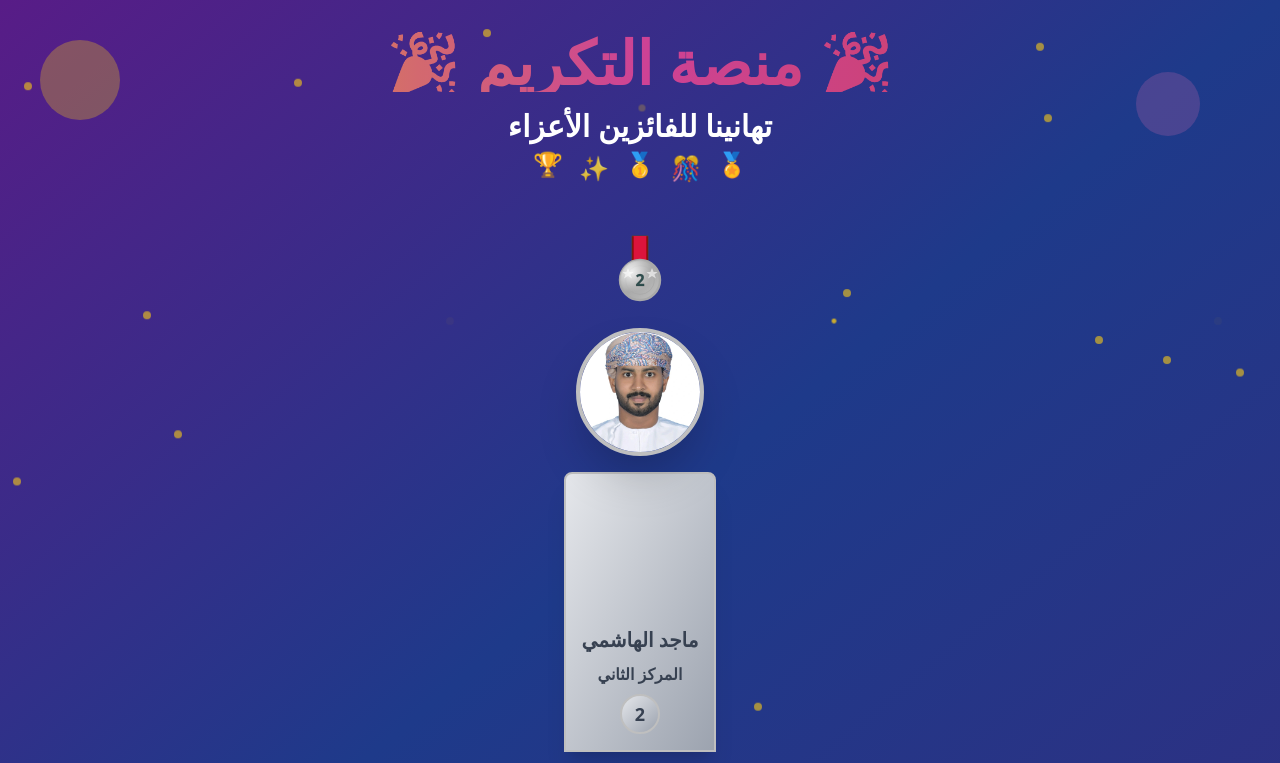
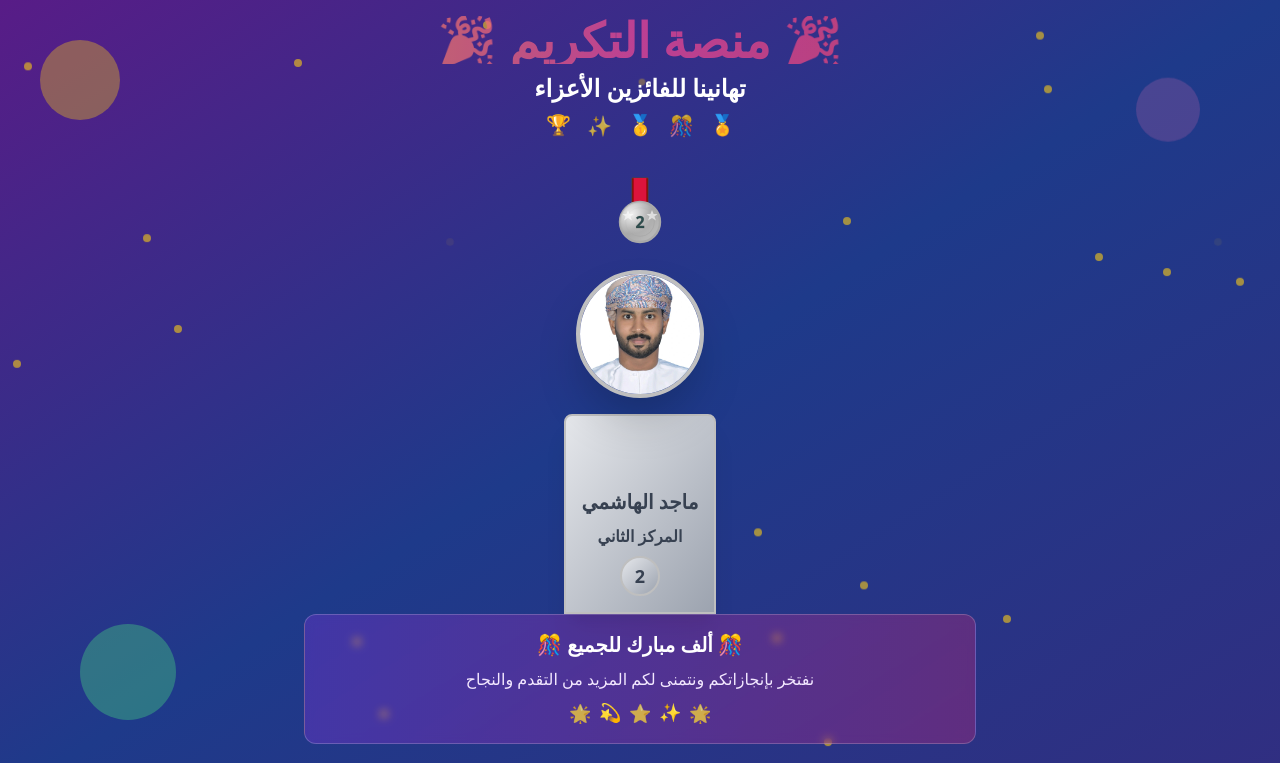
Before and after one commit to ICV-OM/takreem-al-fawzeen-platform, a React (Vite) app: page / in a window 1280 px wide. Shown: the top 763 px of the page. Built offline with nearby package versions, Linux system fonts and the light colour scheme.

Commit message:
Fix: Fullscreen content display
Ensure full content visibility in fullscreen mode by addressing scrollbar issues.

```diff
--- a/src/pages/Index.tsx
+++ b/src/pages/Index.tsx
@@ -1,4 +1,3 @@
-
 import React, { useState, useEffect } from 'react';
 import PodiumStep from '../components/PodiumStep';
 
@@ -8,32 +7,32 @@ const Index = () => {
       position: 2,
       name: "ماجد الهاشمي",
       imageSrc: "/lovable-uploads/beb1a6e7-9482-4d58-b0ca-a914a6736567.png",
-      height: "280px"
+      height: "200px"
     },
     {
       position: 1,
       name: "عمار الهاشمي",
       imageSrc: "/lovable-uploads/a21bba29-a454-4c5e-8f58-6db3213dce05.png",
-      height: "320px"
+      height: "240px"
     },
     {
       position: 3,
       name: "أحمد الكاسبي",
       imageSrc: "/lovable-uploads/ab7a64bf-787c-4536-b086-883ce292d4fb.png",
-      height: "240px"
+      height: "180px"
     },
     {
       position: 4,
       name: "إسراء",
       imageSrc: "/lovable-uploads/0d78814b-6fd4-420a-bb37-f463b1ed8e87.png",
-      height: "200px"
+      height: "160px"
     },
     {
       position: 5,
       name: "زينب",
       subtitle: "مركز التصوير الاحترافي",
       imageSrc: "/lovable-uploads/0d78814b-6fd4-420a-bb37-f463b1ed8e87.png",
-      height: "160px"
+      height: "140px"
     }
   ];
 
@@ -62,7 +61,7 @@ const Index = () => {
   };
 
   return (
-    <div className="min-h-screen bg-gradient-to-br from-purple-900 via-blue-900 to-indigo-900 relative overflow-hidden">
+    <div className="h-screen bg-gradient-to-br from-purple-900 via-blue-900 to-indigo-900 relative overflow-hidden flex flex-col">
       {/* Animated Background */}
       <div className="absolute inset-0">
         <div className="absolute top-10 left-10 w-20 h-20 bg-yellow-400 rounded-full opacity-20 animate-pulse"></div>
@@ -85,16 +84,16 @@ const Index = () => {
         ))}
       </div>
 
-      <div className="relative z-10 container mx-auto px-4 py-8">
+      <div className="relative z-10 container mx-auto px-4 flex flex-col h-full justify-between">
         {/* Header */}
-        <div className="text-center mb-12">
-          <h1 className="text-4xl md:text-6xl font-bold bg-gradient-to-r from-yellow-400 via-pink-500 to-red-500 bg-clip-text text-transparent mb-4 animate-pulse">
+        <div className="text-center pt-4">
+          <h1 className="text-3xl md:text-5xl font-bold bg-gradient-to-r from-yellow-400 via-pink-500 to-red-500 bg-clip-text text-transparent mb-2 animate-pulse">
             🎉 منصة التكريم 🎉
           </h1>
-          <h2 className="text-2xl md:text-3xl font-semibold text-white mb-2">
+          <h2 className="text-xl md:text-2xl font-semibold text-white mb-2">
             تهانينا للفائزين الأعزاء
           </h2>
-          <div className="flex justify-center items-center gap-4 text-yellow-400 text-2xl">
+          <div className="flex justify-center items-center gap-4 text-yellow-400 text-xl">
             <span className="animate-bounce">🏆</span>
             <span className="animate-pulse">✨</span>
             <span className="animate-bounce">🥇</span>
@@ -104,10 +103,10 @@ const Index = () => {
         </div>
 
         {/* Podium */}
-        <div className="flex justify-center items-end gap-4 md:gap-8 max-w-6xl mx-auto mb-8">
+        <div className="flex justify-center items-end gap-2 md:gap-4 max-w-6xl mx-auto flex-grow">
           {!isAnimationComplete ? (
             // عرض الفائز الحالي منفرداً مع تأثير الظهور
-            <div className="animate-fade-in">
+            <div className="animate-fade-in flex items-end h-full">
               {getCurrentWinner() && (
                 <PodiumStep
                   key={getCurrentWinner()!.position}
@@ -135,15 +134,17 @@ const Index = () => {
           )}
         </div>
 
+        {/* Bottom Section */}
+        <div className="pb-4">
           {/* Celebration Message */}
-        <div className="text-center bg-gradient-to-r from-purple-600/30 to-pink-600/30 backdrop-blur-sm rounded-xl p-6 mx-auto max-w-2xl border border-white/20 mb-8">
-          <h3 className="text-xl md:text-2xl font-bold text-white mb-3">
+          <div className="text-center bg-gradient-to-r from-purple-600/30 to-pink-600/30 backdrop-blur-sm rounded-xl p-4 mx-auto max-w-2xl border border-white/20 mb-4">
+            <h3 className="text-lg md:text-xl font-bold text-white mb-2">
               🎊 ألف مبارك للجميع 🎊
             </h3>
-          <p className="text-lg text-purple-100">
+            <p className="text-sm md:text-base text-purple-100">
               نفتخر بإنجازاتكم ونتمنى لكم المزيد من التقدم والنجاح
             </p>
-          <div className="flex justify-center gap-2 mt-4 text-2xl">
+            <div className="flex justify-center gap-2 mt-2 text-lg">
               <span className="animate-pulse">🌟</span>
               <span className="animate-bounce">💫</span>
               <span className="animate-pulse">⭐</span>
@@ -153,10 +154,11 @@ const Index = () => {
           </div>
 
           {/* Footer Message */}
-        <div className="text-center mt-12">
-          <p className="text-white/80 text-lg font-medium">
+          <div className="text-center">
+            <p className="text-white/80 text-sm md:text-base font-medium">
               مع تحيات المكتب الوطني للمحتوى المحلي ICV @2025
             </p>
+          </div>
         </div>
       </div>
 
```
Lines whose indentation alone changed are shown as unchanged.
